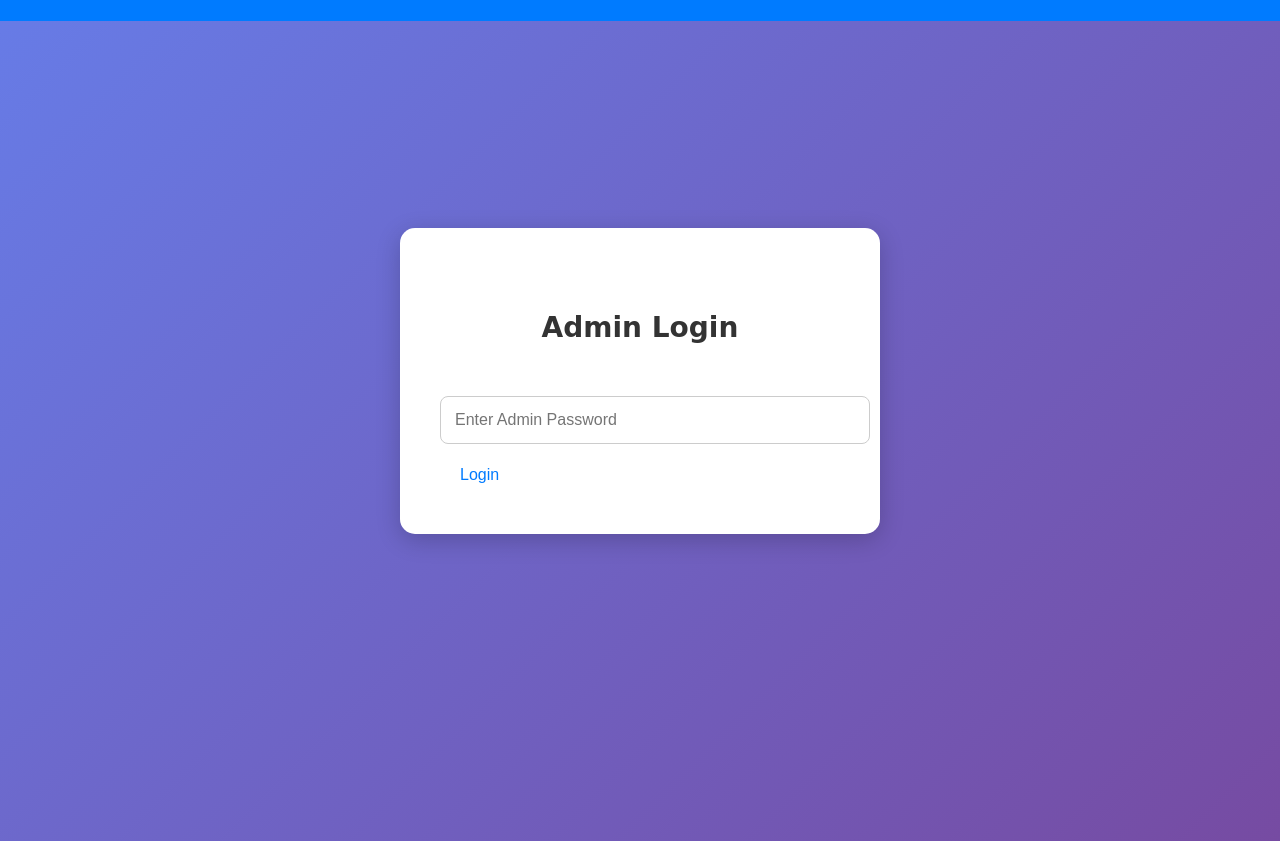
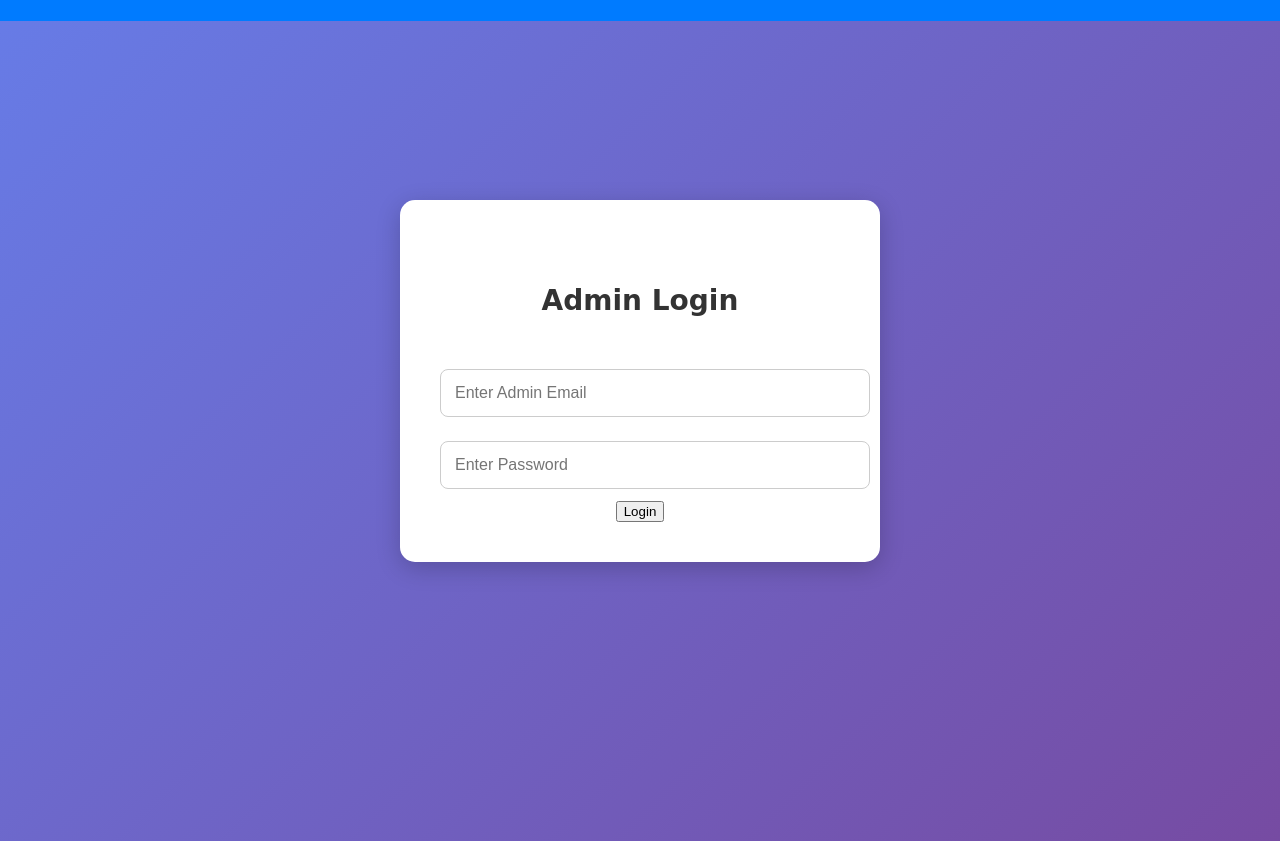
Before and after one commit to mangiarts/maish-voting, a plain HTML site: page admin.html in a window 1280 px wide. Shown: the part 99-940 px from the top of the page. Drawn offline with Linux system fonts and the light colour scheme.

Commit message:
Add files via upload

```diff
--- a/admin.html
+++ b/admin.html
@@ -204,11 +204,15 @@
     <div class="container">
         <!-- Admin Login Form -->
         <section id="adminLogin">
-            <h2>Admin Login</h2>
-            <input type="password" id="adminPassword" placeholder="Enter Admin Password">
-            <div class="nav-buttons">
-                <button onclick="checkAdmin()">Login</button>
+            <div id="auth-popup" class="auth-container">
+                <div class="auth-card">
+                    <h2>Admin Login</h2>
+                    <input type="email" id="admin-email" placeholder="Enter Admin Email" required>
+                    <input type="password" id="admin-password" placeholder="Enter Password" required>
+                    <button onclick="authenticate()">Login</button>
+                </div>
             </div>
+
 
         </section>
 
@@ -311,6 +315,52 @@
     </div>
 
     <script>
+
+        document.addEventListener("DOMContentLoaded", function () {
+            if (localStorage.getItem("admin_authenticated") === "true") {
+                document.getElementById("auth-popup").style.display = "none";
+                document.getElementById("admin-panel").style.display = "block";
+            }
+        });
+
+        function authenticate() {
+            const email = document.getElementById("admin-email").value;
+            const password = document.getElementById("admin-password").value;
+
+            if (!email || !password) {
+                alert("Please enter your email and password.");
+                return;
+            }
+
+            const scriptURL = "https://script.google.com/macros/s/AKfycby7N554BVvrIDB8cXl-Mx1P0CQr2nqSmNG1rsLr2VoMjLHblzqM-Fvly8Vj0pU1Ry3ATA/exec"; // Replace with your script URL
+
+            fetch(scriptURL, {
+                method: "POST",
+                body: JSON.stringify({ action: "login", email, password }),
+                headers: { "Content-Type": "application/json" }
+            })
+            .then(response => response.json())
+            .then(data => {
+                if (data.status === "success") {
+                    localStorage.setItem("admin_authenticated", "true");
+                    document.getElementById("auth-popup").style.display = "none";
+                    document.getElementById("admin-panel").style.display = "block";
+                } else {
+                    alert(data.message);
+                }
+            })
+            .catch(error => {
+                alert("Login failed. Please check your network and try again.");
+                console.error("Error:", error);
+            });
+        }
+
+        function logout() {
+            localStorage.removeItem("admin_authenticated");
+            location.reload();
+        }
+
+
         document.getElementById("adminAddForm").addEventListener("submit", function(event) {
             event.preventDefault();
 
@@ -358,7 +408,7 @@
                 console.error("Error:", error);
             });
             function loadContestants() {
-                const scriptURL = "YOUR_GOOGLE_APPS_SCRIPT_URL_HERE";
+                const scriptURL = "https://script.google.com/macros/s/AKfycbwZTF1mkiyMBgMdGfD2u7qhrFW3PDepBBXdvnAMtfMLJk69JH9JBeiDc4RLp7OCs67v/exec";
 
                 fetch(scriptURL)
                 .then(response => response.json())
@@ -399,6 +449,7 @@
 
             loadContestants();
         });
+
     </script>
 
 </body>
```
